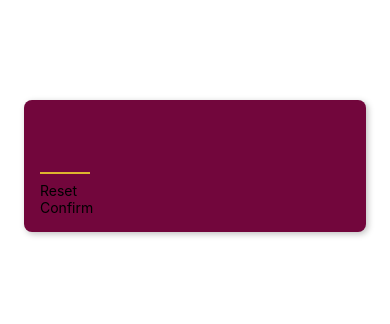
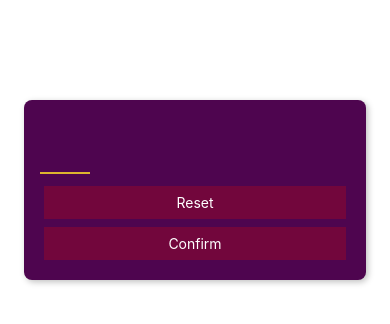
Before and after one commit to GustavoRRSilva/Guess-Number-ReactNative, a React Native app: screen / in a window 390 px wide. Shown: the top 324 px of the page. Built offline with nearby package versions, Linux system fonts and the light colour scheme.

Commit message:
feat:adding visual feedback to buttons

```diff
--- a/components/PrimaryButton.js
+++ b/components/PrimaryButton.js
@@ -1,11 +1,38 @@
-import { Text, View } from "react-native";
+import { Pressable, StyleSheet, Text, View } from "react-native";
 
 function PrimaryButton({ children }) {
   return (
-    <View>
-      <Text>{children}</Text>
+    <View style={styles.buttonOutContainer}>
+      <Pressable
+        style={({ pressed }) =>
+          pressed
+            ? [styles.buttonInnerContainer, styles.pressed]
+            : styles.buttonInnerContainer
+        }
+        android_ripple={{ color: "#640233" }}
+      >
+        <Text style={styles.buttonText}>{children}</Text>
+      </Pressable>
     </View>
   );
 }
-
+const styles = StyleSheet.create({
+  buttonOutContainer: {
+    borderRadius: 28,
+    margin: 4,
+  },
+  buttonInnerContainer: {
+    backgroundColor: "#72063c",
+    paddingVertical: 8,
+    paddingHorizontal: 16,
+    elevation: 2,
+  },
+  buttonText: {
+    color: "#fff",
+    textAlign: "center",
+  },
+  pressed: {
+    opacity: 0.75,
+  },
+});
 export default PrimaryButton;
--- a/screens/StartGame.js
+++ b/screens/StartGame.js
@@ -23,7 +23,7 @@
     marginTop: 100,
     marginHorizontal: 24,
     padding: 16,
-    backgroundColor: "#72063c",
+    backgroundColor: "#4e054f",
     borderRadius: 8,
     elevation: 4,
     shadowColor: "black",
```
